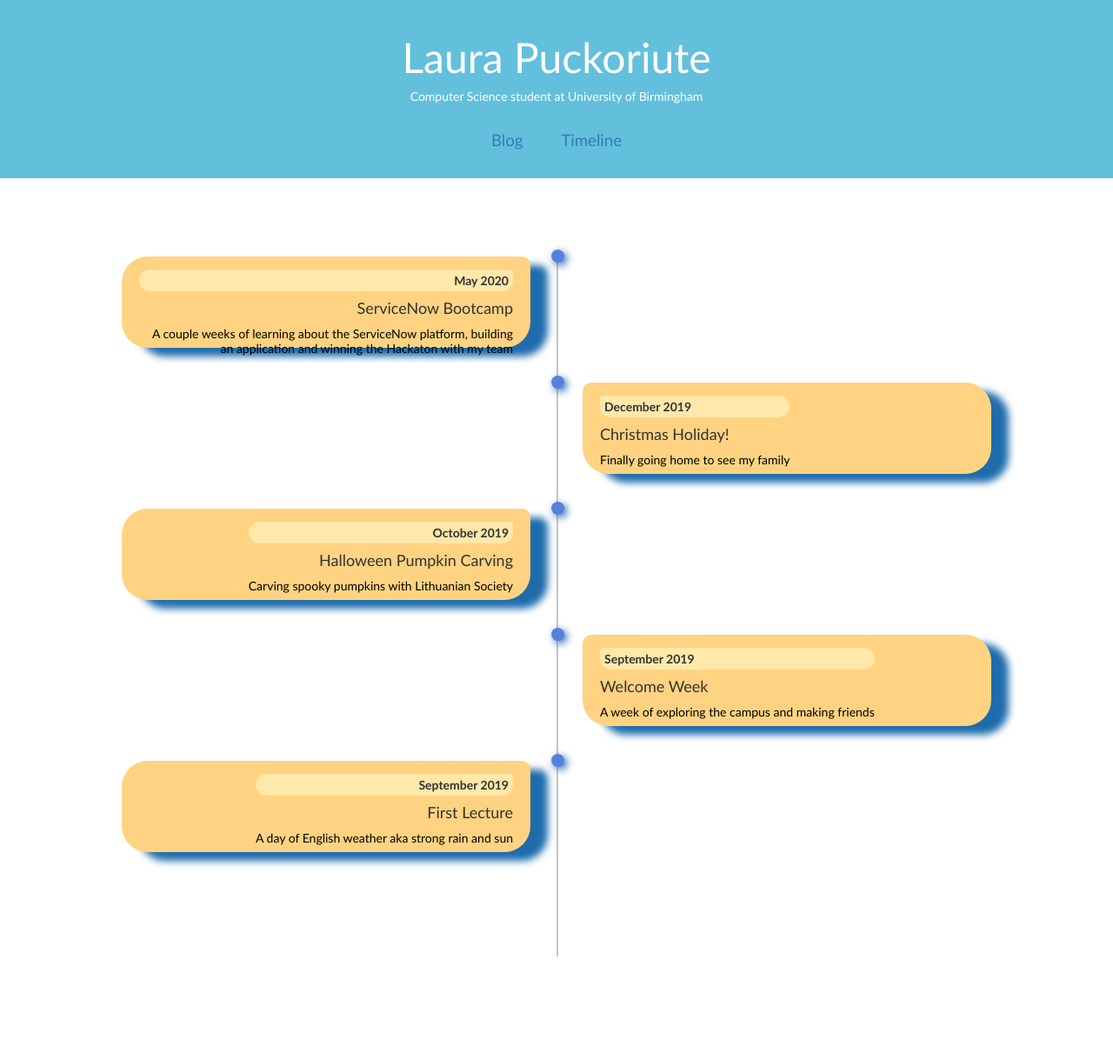
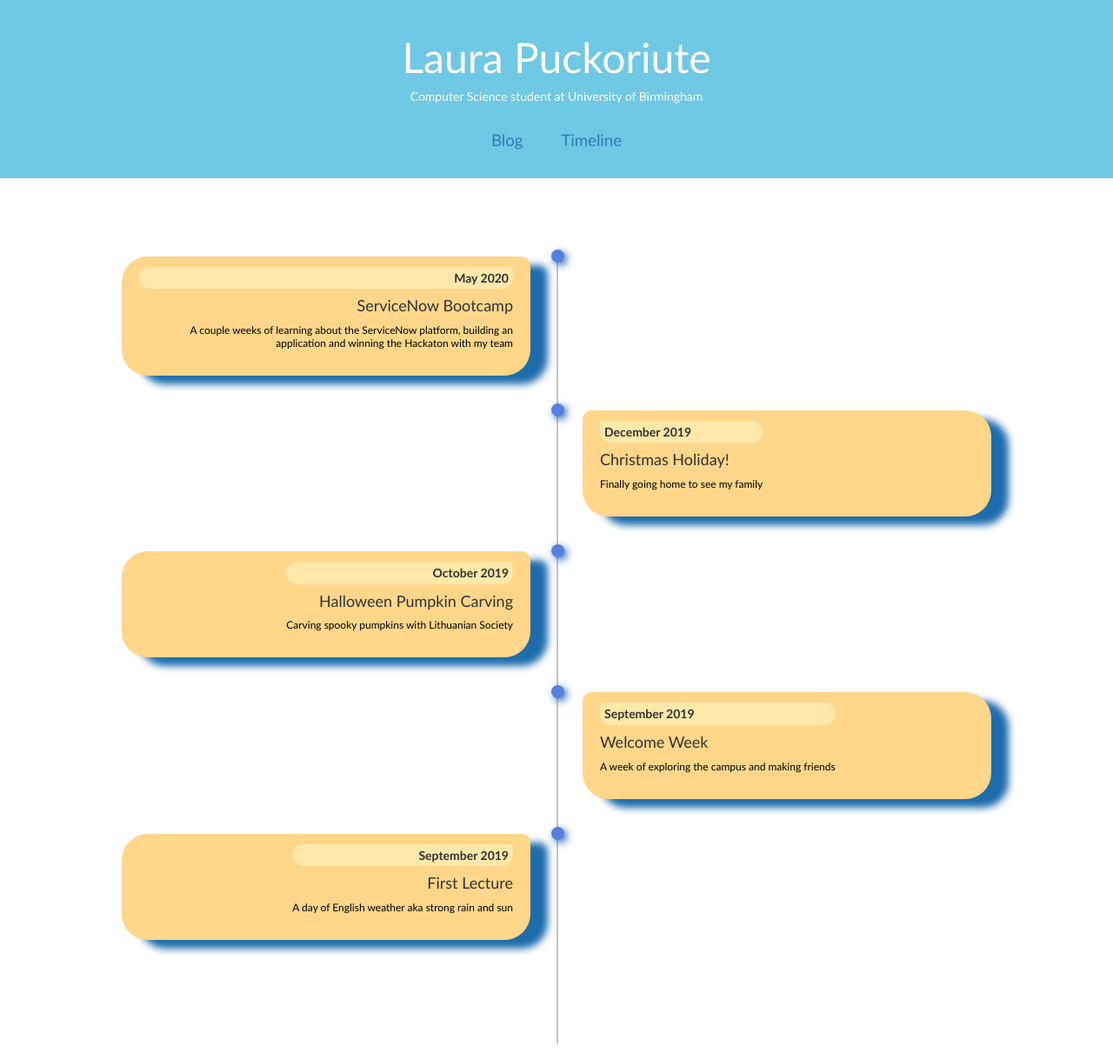
Before and after one commit to llaurap/my_first_blog, a Django app: page /timeline/ in a window 1280 px wide. Shown: the whole page at 87% size. Before the commit the page ends 1100 px from the top, so only its background shows below. Run offline with Django 3.2, Linux system fonts and the light colour scheme; data comes from the database, SQL or seed files in the repository; both versions use the stored data as it was after the commit; some libraries are stand-ins or nearby versions.

Commit message:
Changed some Timeline CSS

```diff
--- a/blog/static/css/blog.css
+++ b/blog/static/css/blog.css
@@ -8,7 +8,7 @@ body {
     /************/
 
 .page_header {
-    background-color: rgb(98, 192, 221);
+    background-color: rgb(111, 200, 228);
     margin-top: 0;
     padding: 20px 20px 20px 20px;
 }
@@ -131,7 +131,9 @@ h1, h2, h3, h4 {
     content: '';
     position: absolute;
     left: 50%;
-    width: 2px;
+    width: 2px;/*
+    top: 0px;
+    bottom: 0px;*/
     height: 100%;
     background: #c5c5c5;
 }
@@ -140,14 +142,16 @@ h1, h2, h3, h4 {
     padding: 0;
 }
 .timeline ul li {
-    box-sizing: content-box;
+    box-sizing: initial;
     line-height: normal;
     list-style: none;
     position: relative;
     width: 43%;
-    padding: 5px 20px 20px 20px;
+    padding: 2px 20px 20px 20px;
     margin-bottom: 40px;
-    height: 80%;
+    background-color: rgb(255, 214, 138);
+    box-shadow: 20px 10px 8px  rgb(30, 108, 172);
+    height: relative;
 }
 
 .timeline ul li:nth-child(odd) {
@@ -181,13 +185,10 @@ h1, h2, h3, h4 {
 .description {
     color: rgb(0, 0, 0);
     font-family: candara;
+    font-size: 12px;
 }
 
-.timeline ul li {
-    background-color: rgb(255, 211, 129);
-    box-shadow: 20px 10px 8px  rgb(30, 108, 172);
-    height: 10%;
-}
+
 /**********************/
 /*        DOTS        */
 /**********************/
```
Also changed, not shown: db.sqlite3.
